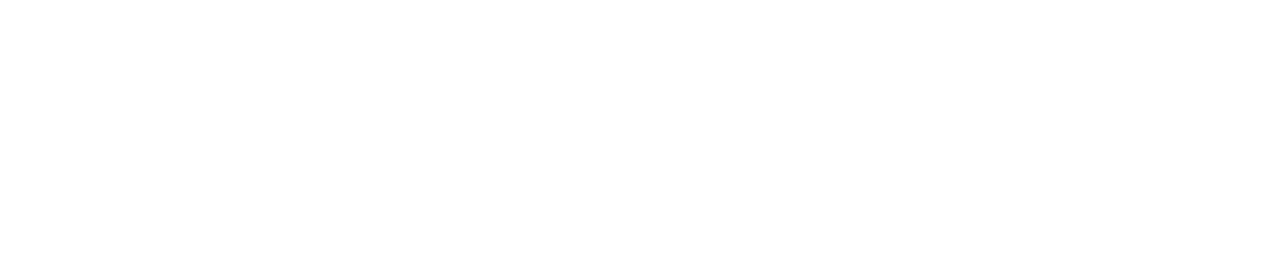
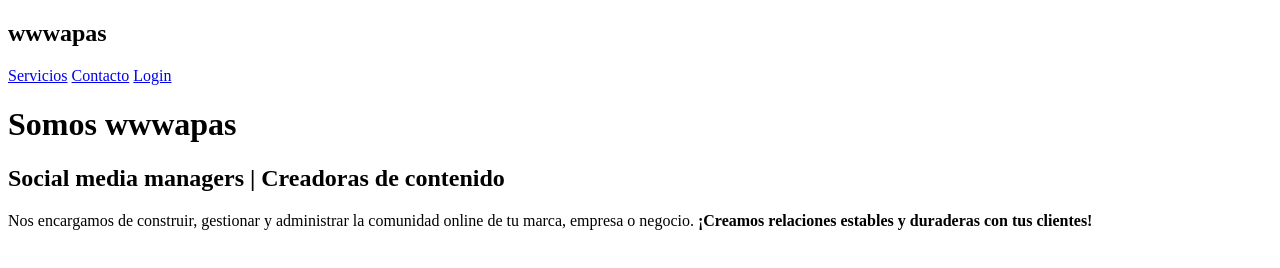
Before and after one commit to Rodrigo-Emca/proyectoIntegrador-EducacionIT, a plain HTML site: page index.html in a window 1280 px wide. Drawn offline with Linux system fonts and the light colour scheme.

Commit message:
Creación de header con anchors (sin direccion) y primer contenedor con h1

```diff
--- a/index.html
+++ b/index.html
@@ -1,5 +1,5 @@
 <!DOCTYPE html>
-<html lang="en">
+<html lang="es">
 <head>
     <meta charset="UTF-8">
     <meta name="viewport" content="width=device-width, initial-scale=1.0">
@@ -8,10 +8,23 @@
 </head>
 <body>
     <header>
-
+        <div>
+            <h2>wwwapas</h2>
+        </div>
+        <div>
+            <a href="#">Servicios</a>
+            <a href="#">Contacto</a>
+            <a href="#">Login</a>
+        </div>
     </header>
     <main>
-
+        <div>
+            <h1>Somos <strong>wwwapas</strong></h1>
+            <h2>Social media managers | Creadoras de contenido </h2>
+            <p>Nos encargamos de construir, gestionar y administrar la comunidad online de tu marca, empresa o negocio.
+                <strong>¡Creamos relaciones estables y duraderas con tus clientes!</strong>
+            </p>
+        </div>
     </main>
     <footer>
 
```
